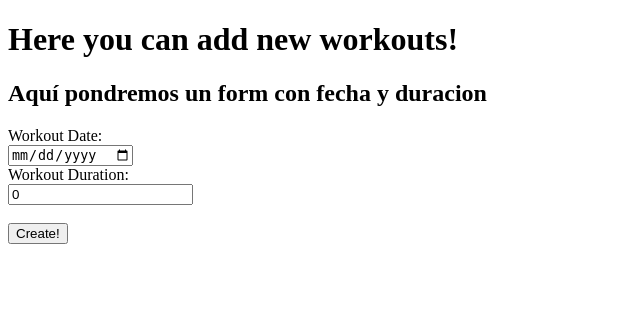
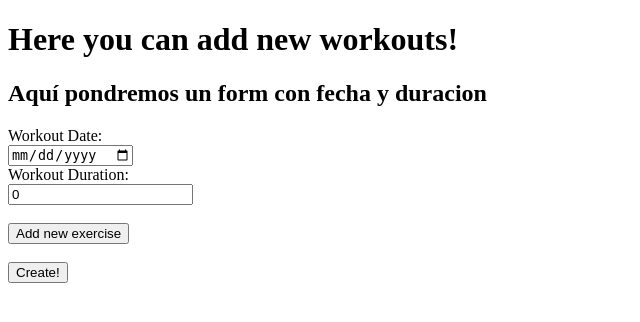
Before and after one commit to Lokixin/gym_tracker, a Python web app: template templates/add_workouts.html in a window 1280 px wide. Shown: the top 322 px of the page, without its empty margins (0-640 px from the left). Run offline with Jinja, Linux system fonts and the light colour scheme; the template is opened without the code that fills it, so the values that code supplies are empty.

Commit message:
Template for add workouts. Proabably would be rewritten

```diff
--- a/templates/add_workouts.html
+++ b/templates/add_workouts.html
@@ -13,11 +13,39 @@
     <h2>
         Aquí pondremos un form con fecha y duracion
     </h2>
+
+    <template id="add_exercise">
+        <label for="exercise_name">Exercise Name:</label><br>
+        <input type="text" id="exercise_name" name="workout_date" value=""><br>
+        <div id="sets_container">
+
+        </div>
+        <button id="add_new_set" type="button">
+            Add new set
+        </button>
+        <br><br>
+    </template>
+
+    <template id="add_set">
+        <label for="set_weight">Weight (kgs):</label><br>
+        <input type="number" id="set_weight" name="set_weight" value=""><br>
+        <label for="set_repetitions">Repetitions: </label><br>
+        <input type="number" id="set_repetitions" name="set_repetitions" value=""><br>
+        <label for="set_failure">Reached failure?: </label><br>
+        <input type="checkbox" id="set_failure" name="set_failure" value=""><br>
+    </template>
+
     <form action="/workouts/by_date" method="POST" id="submit_workout">
-        <label for="workout_date">Workout Date:</label><br>
-        <input type="date" id="workout_date" name="workout_date" value=""><br>
-        <label for="workout_duration">Workout Duration:</label><br>
-        <input type="number" id="workout_duration" name="workout_duration" value="0"><br><br>
+        <div id="container">
+            <label for="workout_date">Workout Date:</label><br>
+            <input type="date" id="workout_date" name="workout_date" value=""><br>
+            <label for="workout_duration">Workout Duration:</label><br>
+            <input type="number" id="workout_duration" name="workout_duration" value="0"><br><br>
+        </div>
+        <button id="add_new_exercise" type="button">
+            Add new exercise
+        </button>
+        <br><br>
         <input type="submit" value="Create!">
     </form>
 </div>
@@ -39,8 +67,49 @@
         console.log(res_body)
     }
 
+    let current_id = 0
     const submit = document.getElementById("submit_workout")
+    const container = document.getElementById("container")
+
+    const new_exercise_btn = document.getElementById("add_new_exercise")
+
+
+    const new_exercise_template = document.getElementById("add_exercise")
+    const new_set_template = document.getElementById("add_set")
+
+    new_exercise_btn.addEventListener("click", () => {
+        const new_elem = new_exercise_template.content.cloneNode(true)
+        const inputs = new_elem.querySelectorAll("input")
+        const labels = new_elem.querySelectorAll("label")
+        for (let i = 0; i < inputs.length; i++) {
+            inputs[i].id = inputs[i].id + "_" + current_id
+            labels[i].htmlFor = labels[i].htmlFor + "_" + current_id
+        }
+        container.appendChild(new_elem)
+
+        const new_set_button = document.getElementById("add_new_set")
+        new_set_button.addEventListener("click", () => {
+            let local_id = 0
+            local_id += current_id
+            const new_set = new_set_template.content.cloneNode(true)
+            const inputs_ = new_set.querySelectorAll("input")
+            const labels_ = new_set.querySelectorAll("label")
+            console.log(inputs_)
+            console.log(labels_)
+
+            for (let i = 0; i < inputs_.length; i++) {
+                inputs_[i].id = inputs_[i].id + "_" + local_id
+                labels_[i].htmlFor = labels_[i].htmlFor + "_" + local_id
+                local_id += 1
+
+            }
+            container.appendChild(new_set_template.content.cloneNode(true))
+        })
+        current_id = current_id + 1
+
+    })
     submit.addEventListener("submit", (event) => postNewWorkout(event))
+
 
 </script>
 </body>
```
